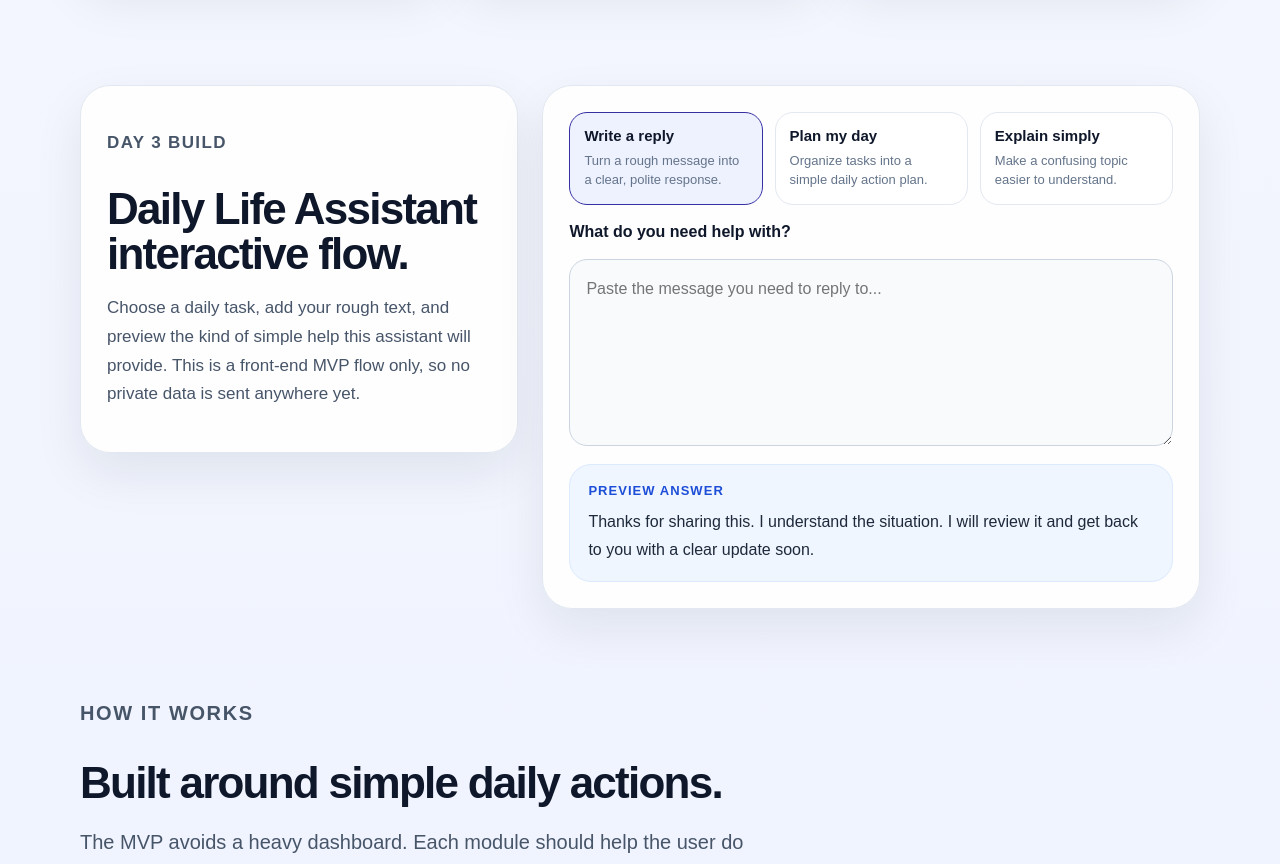
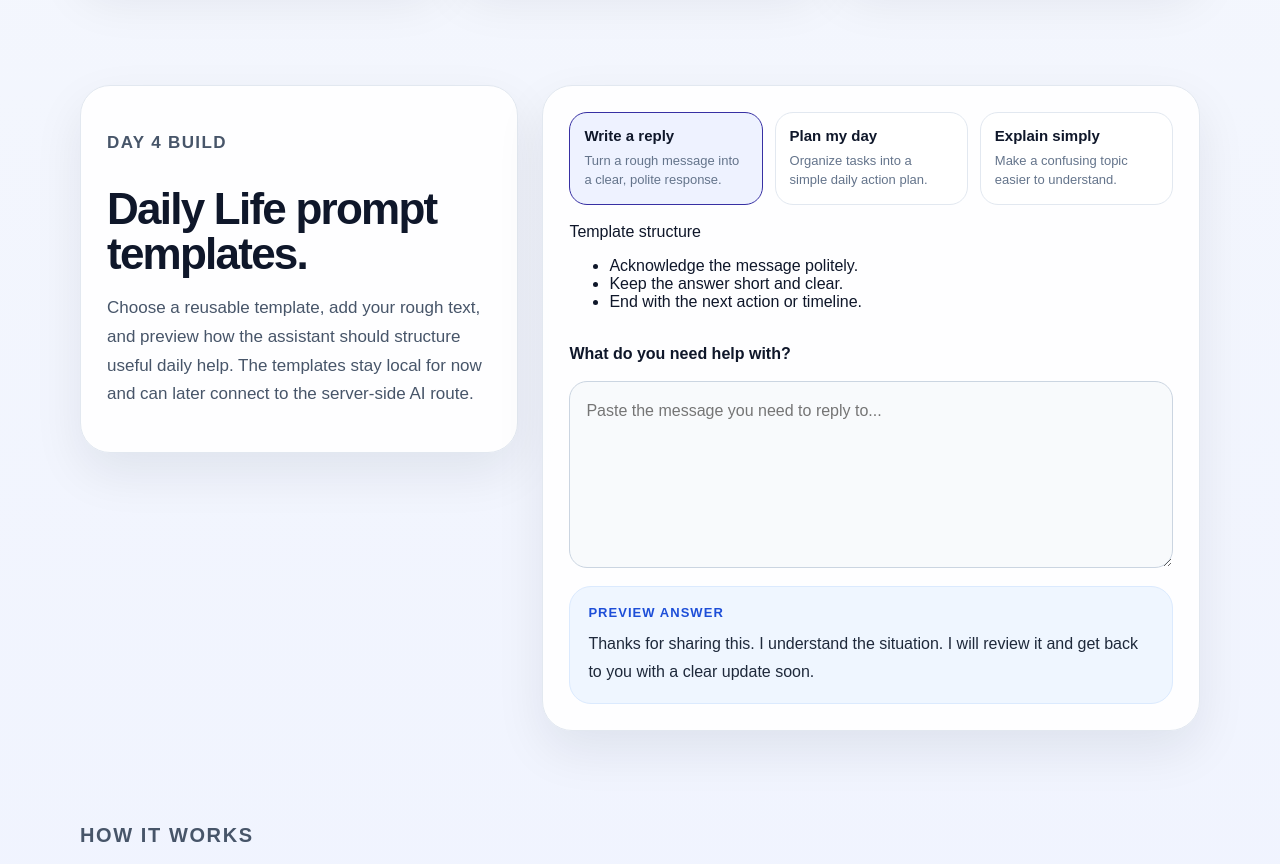
Before and after one commit to bushra-muneer/ai-life-assistant, a Next.js app: page / in a window 1280 px wide. Shown: the part 1460-2324 px from the top of the page. Built offline with nearby package versions, Linux system fonts and the light colour scheme.

Commit message:
Use reusable Daily Life prompt templates

```diff
--- a/components/DailyLifeFlow.jsx
+++ b/components/DailyLifeFlow.jsx
@@ -1,69 +1,38 @@
 'use client';
 
 import { useMemo, useState } from 'react';
-
-const promptOptions = [
-  {
-    id: 'reply',
-    title: 'Write a reply',
-    helper: 'Turn a rough message into a clear, polite response.',
-    placeholder: 'Paste the message you need to reply to...',
-    sample: 'Thanks for sharing this. I understand the situation. I will review it and get back to you with a clear update soon.'
-  },
-  {
-    id: 'plan',
-    title: 'Plan my day',
-    helper: 'Organize tasks into a simple daily action plan.',
-    placeholder: 'Write your tasks for today...',
-    sample: 'Start with the most urgent task, keep one focused work block, handle small errands together, and end with a quick review.'
-  },
-  {
-    id: 'explain',
-    title: 'Explain simply',
-    helper: 'Make a confusing topic easier to understand.',
-    placeholder: 'Write the topic or paragraph you want explained...',
-    sample: 'Here is the simple meaning: this idea is about breaking a complex task into smaller steps so it becomes easier to manage.'
-  }
-];
+import { dailyLifePromptTemplates } from '../data/dailyLifePromptTemplates';
 
 export default function DailyLifeFlow() {
-  const [selectedPrompt, setSelectedPrompt] = useState(promptOptions[0]);
+  const [selectedPrompt, setSelectedPrompt] = useState(dailyLifePromptTemplates[0]);
   const [userText, setUserText] = useState('');
 
   const preview = useMemo(() => {
     const trimmedText = userText.trim();
 
     if (!trimmedText) {
-      return selectedPrompt.sample;
+      return selectedPrompt.emptyPreview;
     }
 
-    if (selectedPrompt.id === 'reply') {
-      return `Here is a clear reply you can use:\n\nThanks for your message. I understand your point. I will check this properly and update you with the next step soon.\n\nOriginal context: ${trimmedText}`;
-    }
-
-    if (selectedPrompt.id === 'plan') {
-      return `Simple plan:\n\n1. Pick the most important task first.\n2. Keep one focused block for deep work.\n3. Group small tasks together.\n4. End the day by checking what is still pending.\n\nYour tasks: ${trimmedText}`;
-    }
-
-    return `Simple explanation:\n\nThis means we should understand the main idea first, then break it into smaller parts. That makes it easier to act on.\n\nTopic: ${trimmedText}`;
+    return `${selectedPrompt.previewTitle}\n\n${selectedPrompt.output}\n\n${selectedPrompt.contextLabel}: ${trimmedText}`;
   }, [selectedPrompt, userText]);
 
   return (
     <section className="dailyFlowSection" id="daily-life-flow">
       <div className="container dailyFlowGrid">
         <div className="dailyFlowIntro">
-          <p className="eyebrow">Day 3 build</p>
-          <h2>Daily Life Assistant interactive flow.</h2>
+          <p className="eyebrow">Day 4 build</p>
+          <h2>Daily Life prompt templates.</h2>
           <p>
-            Choose a daily task, add your rough text, and preview the kind of
-            simple help this assistant will provide. This is a front-end MVP flow
-            only, so no private data is sent anywhere yet.
+            Choose a reusable template, add your rough text, and preview how the
+            assistant should structure useful daily help. The templates stay local
+            for now and can later connect to the server-side AI route.
           </p>
         </div>
 
         <div className="dailyFlowCard">
           <div className="promptChoices" aria-label="Daily Life prompt choices">
-            {promptOptions.map((option) => (
+            {dailyLifePromptTemplates.map((option) => (
               <button
                 className={selectedPrompt.id === option.id ? 'promptChoice active' : 'promptChoice'}
                 key={option.id}
@@ -74,6 +43,15 @@ export default function DailyLifeFlow() {
                 <span>{option.helper}</span>
               </button>
             ))}
+          </div>
+
+          <div className="templateGuide" aria-label="Selected prompt template structure">
+            <span>Template structure</span>
+            <ul>
+              {selectedPrompt.templateSteps.map((step) => (
+                <li key={step}>{step}</li>
+              ))}
+            </ul>
           </div>
 
           <label className="inputLabel" htmlFor="daily-life-input">
```
